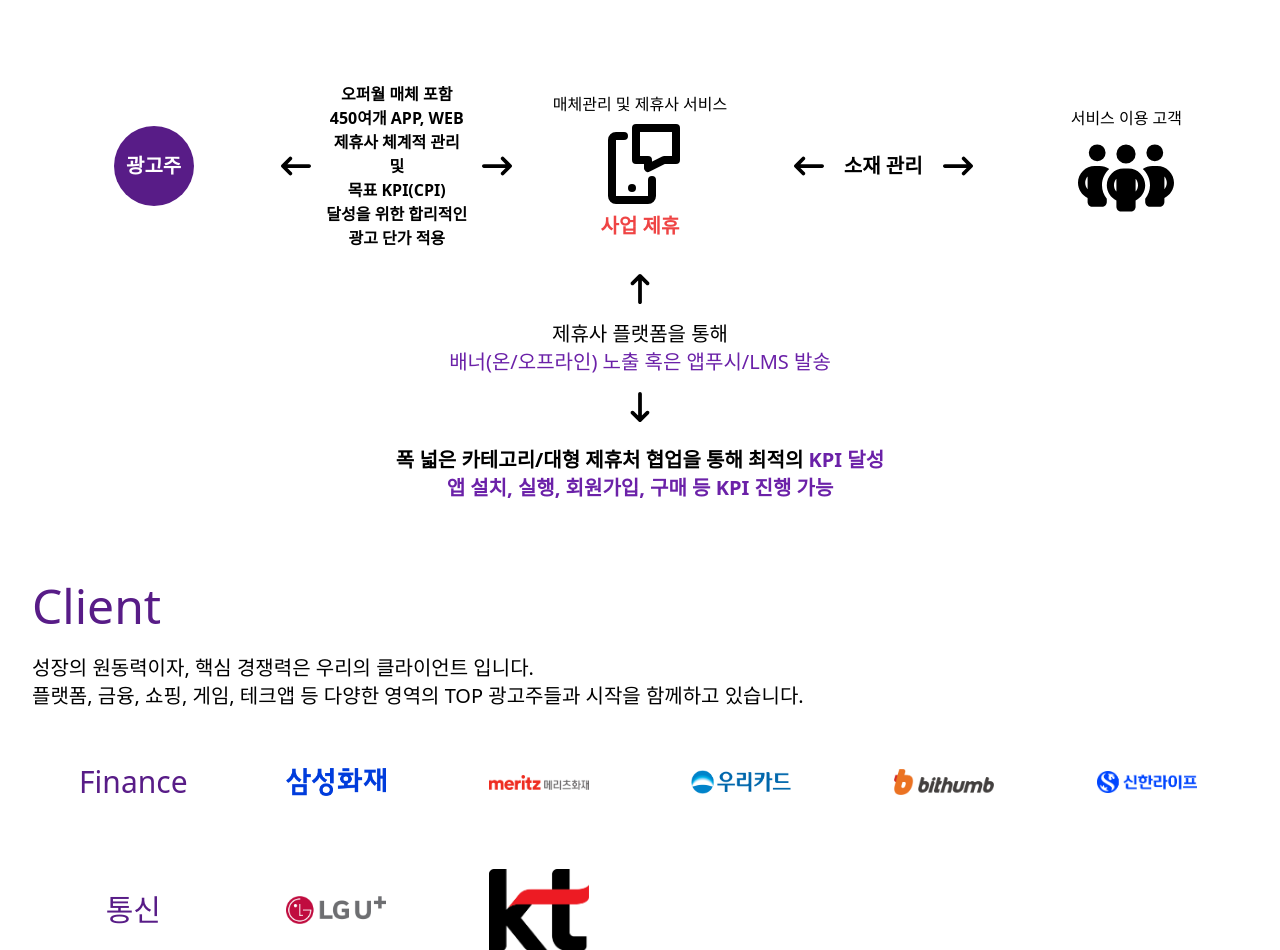
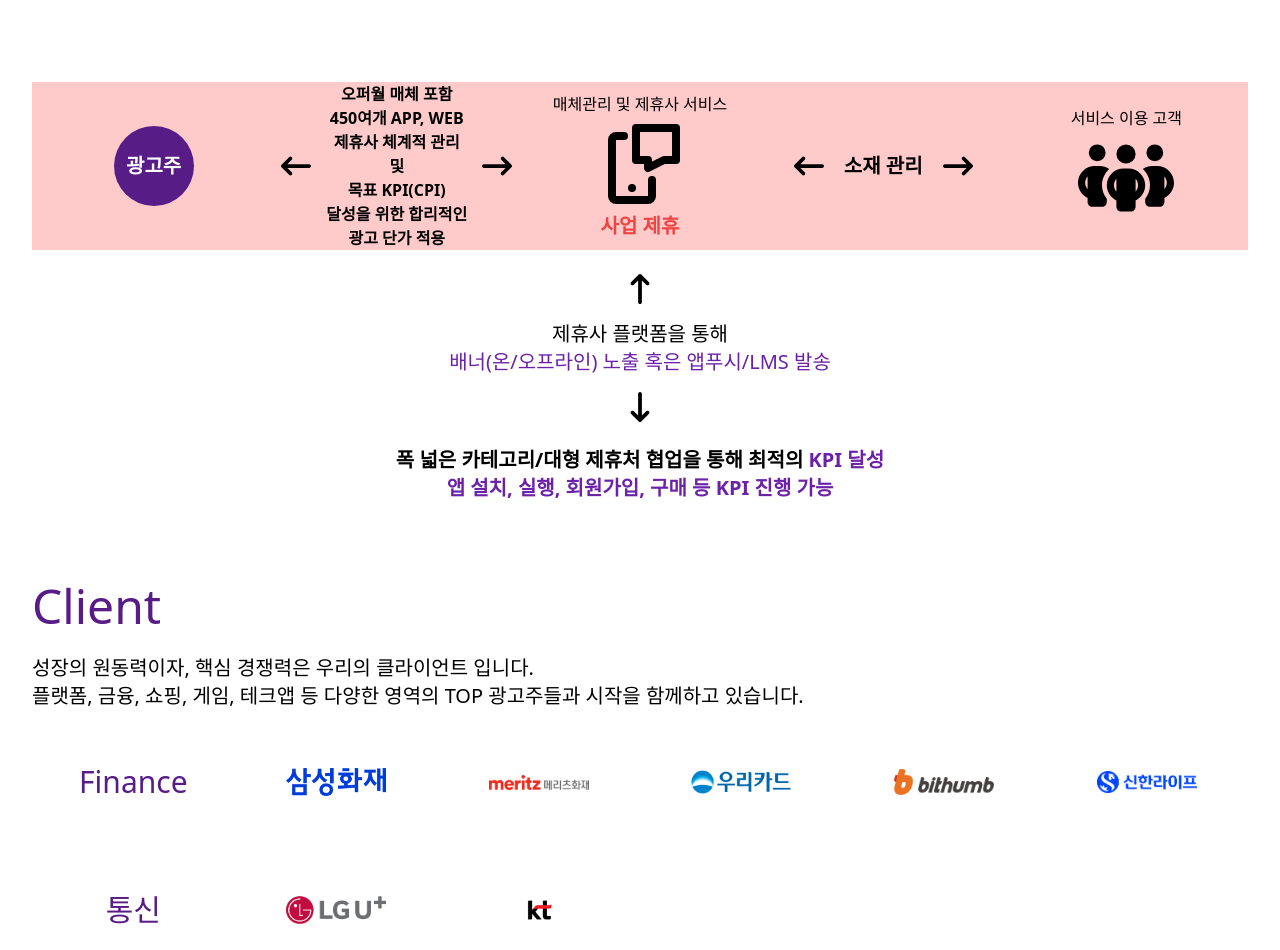
Before and after one commit to gksehfapd/hsadtech, a Next.js app: page /onepage in a window 1280 px wide. Shown: the part 2526-3476 px from the top of the page. Built offline with nearby package versions, Linux system fonts and the light colour scheme.

Commit message:
style: mo size

```diff
--- a/components/aboutusItem.tsx
+++ b/components/aboutusItem.tsx
@@ -4,7 +4,7 @@ interface AboutUsItemProps {
 
 const AboutUsItem = ({ text }: AboutUsItemProps) => {
 	return (
-		<span className="w-24 h-24 text-sm max-md:w-20 max-md:h-20 max-md:text-xs border-gray-500 border-4 flex justify-center items-center rounded-full break-keep">
+		<span className="w-24 h-24 text-sm border-gray-500 border-4 flex justify-center items-center rounded-full break-keep">
 			{text}
 		</span>
 	)
--- a/components/aboutusService.tsx
+++ b/components/aboutusService.tsx
@@ -11,7 +11,7 @@ const AboutUsService = ({ text, title, children, fontSize = 'text-5xl' }: AboutU
 	return (
 		<div className="flex flex-col items-center justify-around border-4 p-8 max-md:p-4 break-keep">
 			<span className={cls('', fontSize)}>{children}</span>
-			<span className="my-4 max-md:my-0">
+			<span className="my-4 max-md:my-6">
 				<b>{title}</b>
 			</span>
 			<span className="text-base">{text}</span>
--- a/components/customerList.tsx
+++ b/components/customerList.tsx
@@ -20,7 +20,11 @@ const CustomerList = ({ title, customer }: CustomerListProps) => {
 						>
 							{e === '' ? null : (
 								<Image
-									src={'/icons/' + String(e) + '.png'}
+									src={
+										String(e) === 'kt'
+											? '/icons/' + String(e) + '.jpg'
+											: '/icons/' + String(e) + '.png'
+									}
 									alt={e}
 									width={100}
 									height={52}
--- a/components/pageComponents/aboutusComponent.tsx
+++ b/components/pageComponents/aboutusComponent.tsx
@@ -22,7 +22,7 @@ const AboutusComponent = () => {
 					</span>
 				</div>
 			</div>
-			<div className="flex w-full justify-around text-center max-md:grid max-md:grid-cols-4 max-md:gap-y-12 max-md:gap-x-8 pb-32">
+			<div className="flex w-full justify-around text-center max-md:grid max-md:grid-cols-4 max-md:gap-y-12 max-md:gap-x-8 pb-32 max-sm:grid-cols-2 max-sm:gap-y-8 max-sm:gap-x-4 place-items-center">
 				<AboutUsItem text="Affiliate AD" />
 				<AboutUsItem text="퍼포먼스 노출형 광고" />
 				<AboutUsItem text="검색광고 (SA)" />
@@ -41,7 +41,7 @@ const AboutusComponent = () => {
 						극대화하기 위해 Integrated Performance Marketing Service를 One Stop으로
 						제공합니다
 					</span>
-					<div className="grid grid-cols-2 grid-rows-4 gap-8 content-stretch">
+					<div className="grid grid-cols-2 grid-rows-4 gap-8 content-stretch max-md:flex max-md:flex-col">
 						<AboutUsService
 							title="Affiliate AD"
 							text="고도화된 타겟팅 기반 제휴 마케팅"
--- a/components/pageComponents/affliateComponent.tsx.tsx
+++ b/components/pageComponents/affliateComponent.tsx.tsx
@@ -12,7 +12,7 @@ const AffliateComponent = () => {
 				제휴마케팅 서비스 제공
 			</span>
 			<div className="flex flex-col text-xl items-center w-full  text-center">
-				<div className="flex justify-around items-center w-full">
+				<div className="flex justify-around items-center w-full bg-red-200">
 					<div className="w-1/5 flex items-center justify-center">
 						<div className="w-20 h-20 flex justify-center items-center rounded-full bg-purple-900 text-white">
 							<b>광고주</b>
--- a/components/pageComponents/indexComponent.tsx
+++ b/components/pageComponents/indexComponent.tsx
@@ -16,7 +16,7 @@ const IndexComponent = () => {
 						서비스하는 퍼포먼스 운영 MKT 그룹입니다.
 					</span>
 				</div>
-				<div className="w-1/2 max-md:w-full justify-center items-center flex text-lg max-md:text-base">
+				<div className="w-1/2 max-md:w-full justify-center items-center flex text-lg max-md:text-sm">
 					<ul className="flex flex-col w-full">
 						<HomeItem text="㈜HSADTECH_ADRPMALL" splitItem="회사명" />
 						<HomeItem text="광고업 및 중소기업" splitItem="업종및기업구분" />
```
Also changed, not shown: public/icons/kt.jpg (added).
